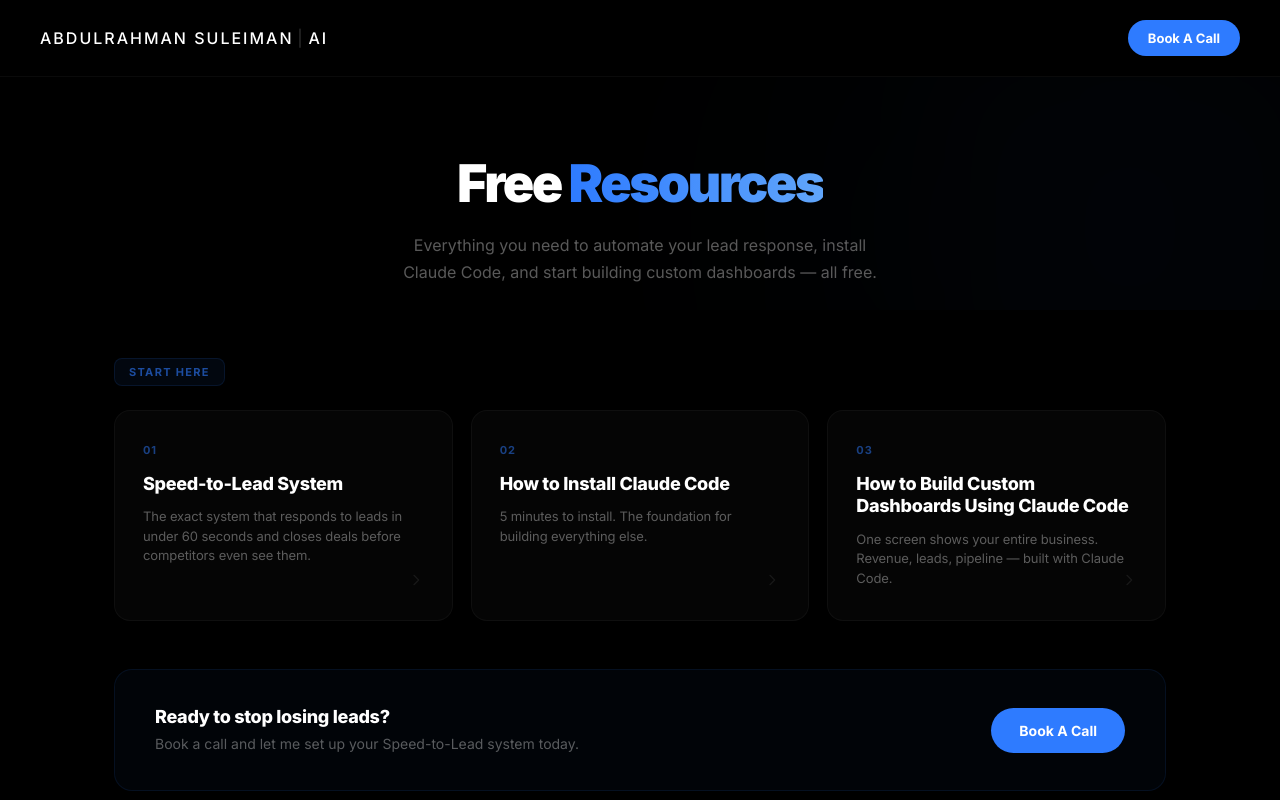
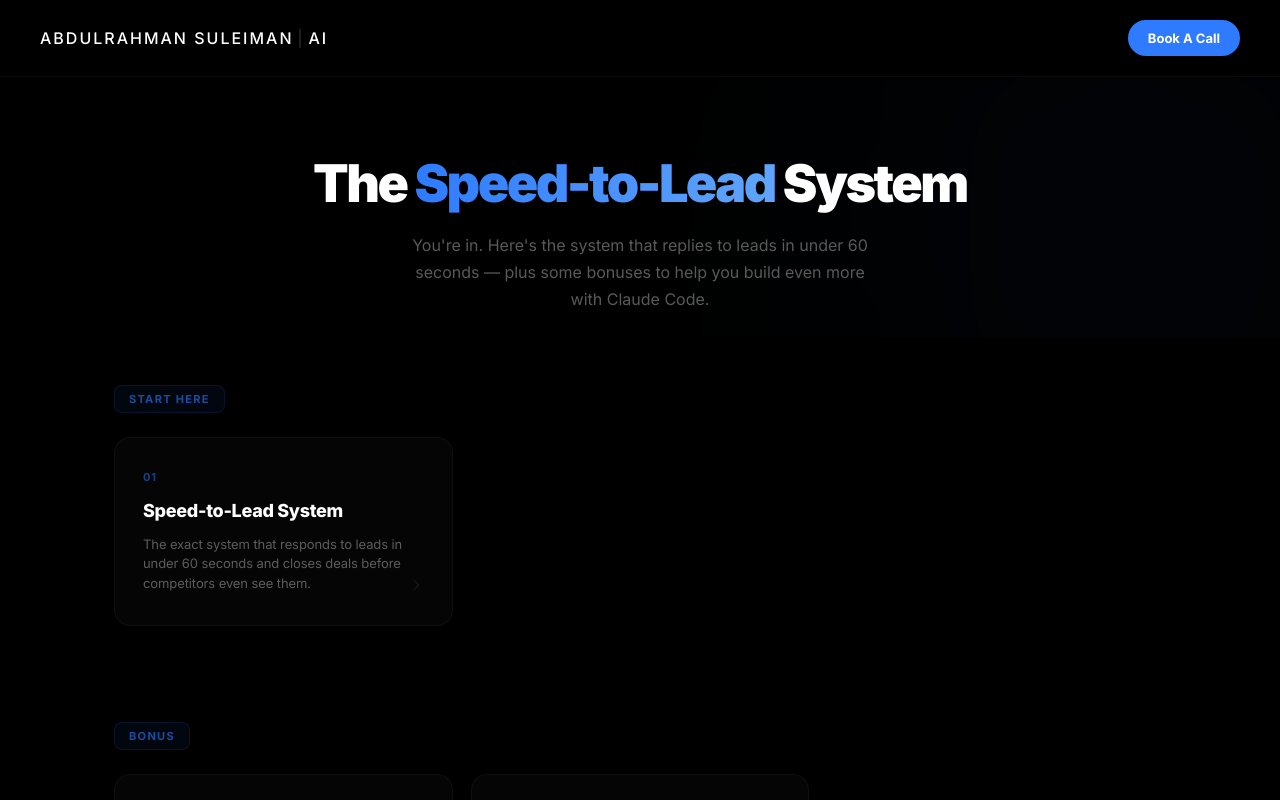
Before and after one commit to Abdulrahmansuleiman/speed-to-lead, a Next.js app: page /resources in a window 1280 px wide. Shown: the top 800 px of the page. Built offline with nearby package versions, Linux system fonts and the light colour scheme.

Commit message:
Fix headline to Speed-to-Lead, add Bonus section

```diff
--- a/src/app/resources/page.tsx
+++ b/src/app/resources/page.tsx
@@ -10,6 +10,11 @@
         hook: "The exact system that responds to leads in under 60 seconds and closes deals before competitors even see them.",
         href: "#",
       },
+    ],
+  },
+  {
+    label: "Bonus",
+    cards: [
       {
         num: "02",
         title: "How to Install Claude Code",
@@ -38,8 +43,8 @@
       {/* Hero */}
       <div className="hero">
         <div className="glow-1"></div>
-        <h1 className="fade-in">Free <span className="gr">Resources</span></h1>
-        <p className="fade-in-1">Everything you need to automate your lead response, install Claude Code, and start building custom dashboards — all free.</p>
+        <h1 className="fade-in">The <span className="gr">Speed-to-Lead</span> System</h1>
+        <p className="fade-in-1">You&apos;re in. Here&apos;s the system that replies to leads in under 60 seconds — plus some bonuses to help you build even more with Claude Code.</p>
       </div>
 
       {/* Sections */}
```
